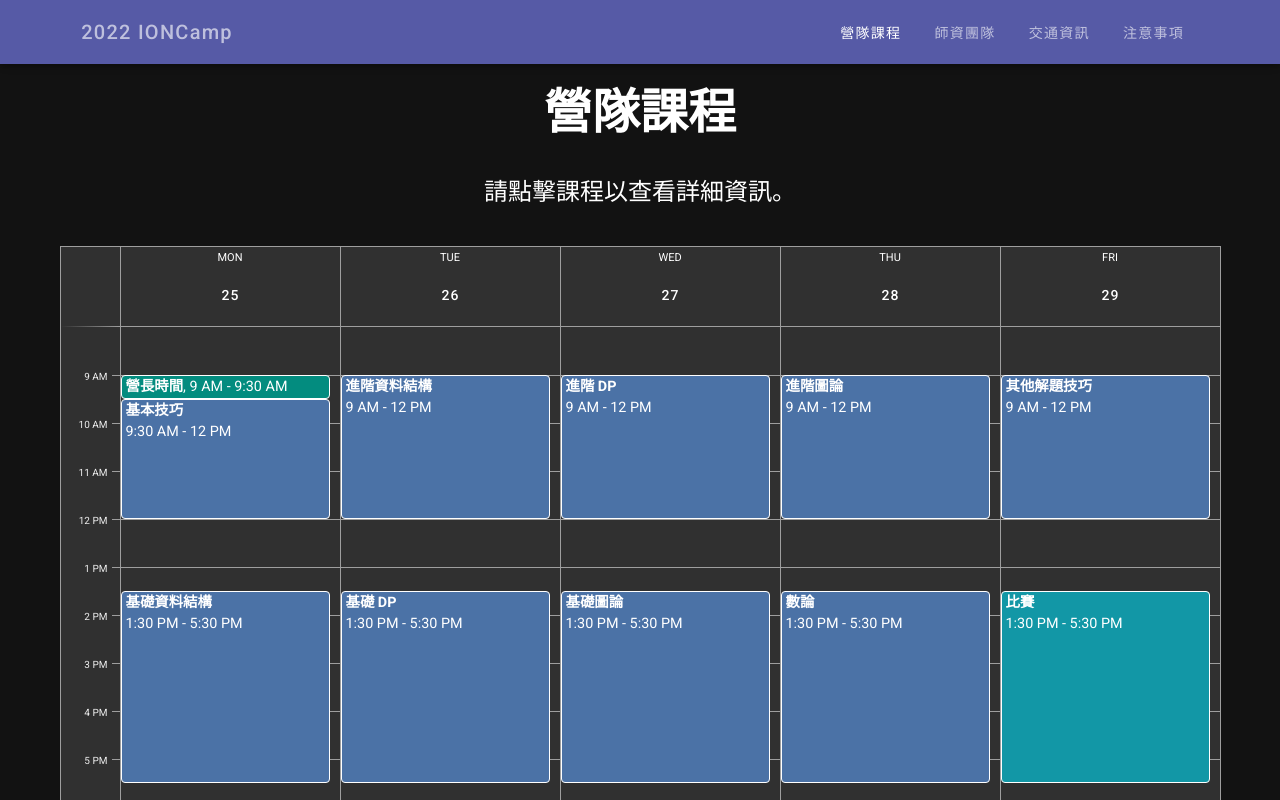
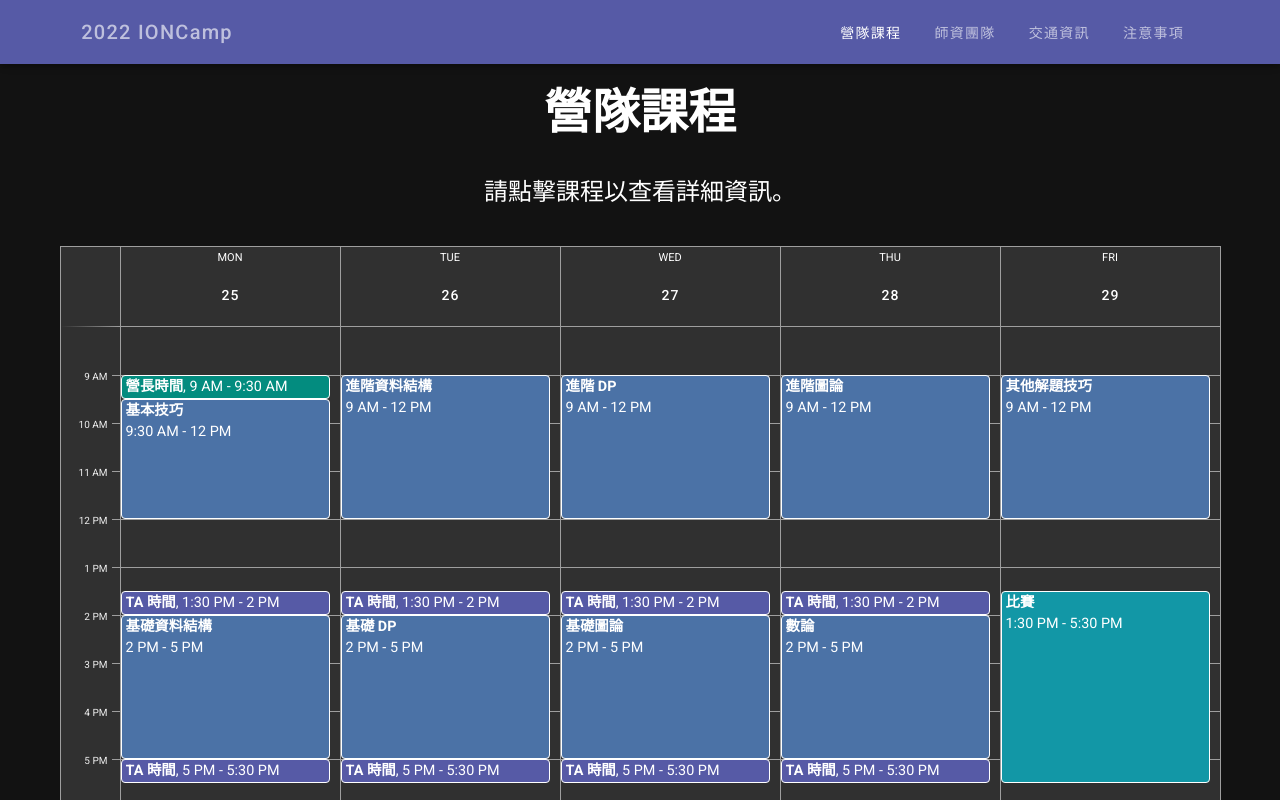
Before and after one commit to NTHUIONCamp/NTHUIONCamp.github.io, a Vue app: page /courses in a window 1280 px wide. Shown: the top 800 px of the page. Built offline with nearby package versions, Linux system fonts and the light colour scheme.

Commit message:
Update schedule

```diff
--- a/src/components/CoursesPage.vue
+++ b/src/components/CoursesPage.vue
@@ -66,8 +66,8 @@ export default {
       },
       {
         name: "基礎資料結構",
-        start: "2022-07-25 13:30",
-        end: "2022-07-25 17:30",
+        start: "2022-07-25 14:00",
+        end: "2022-07-25 17:00",
         color: "accent",
         details: [
           "STL: (unordered) set/map, deque, queue, stack, priority queue",
@@ -97,8 +97,8 @@ export default {
       },
       {
         name: "基礎 DP",
-        start: "2022-07-26 13:30",
-        end: "2022-07-26 17:30",
+        start: "2022-07-26 14:00",
+        end: "2022-07-26 17:00",
         color: "accent",
         details: [
           "基本概念介紹",
@@ -133,8 +133,8 @@ export default {
       },
       {
         name: "基礎圖論",
-        start: "2022-07-27 13:30",
-        end: "2022-07-27 17:30",
+        start: "2022-07-27 14:00",
+        end: "2022-07-27 17:00",
         color: "accent",
         details: [
           "名詞介紹、圖的表示",
@@ -169,8 +169,8 @@ export default {
       },
       {
         name: "數論",
-        start: "2022-07-28 13:30",
-        end: "2022-07-28 17:30",
+        start: "2022-07-28 14:00",
+        end: "2022-07-28 17:00",
         color: "accent",
         details: [
           "篩法",
@@ -214,10 +214,58 @@ export default {
         color: "success",
       },
       {
-        name: "頒獎暨結業",
-        start: "2022-07-29 18:00",
-        end: "2022-07-29 19:00",
+        name: "開板暨題解",
+        start: "2022-07-29 19:00",
+        end: "2022-07-29 20:00",
         color: "error",
+      },
+      {
+        name: "TA 時間",
+        start: "2022-07-28 13:30",
+        end: "2022-07-28 14:00",
+        color: "primary",
+      },
+      {
+        name: "TA 時間",
+        start: "2022-07-28 17:00",
+        end: "2022-07-28 17:30",
+        color: "primary",
+      },
+      {
+        name: "TA 時間",
+        start: "2022-07-27 13:30",
+        end: "2022-07-27 14:00",
+        color: "primary",
+      },
+      {
+        name: "TA 時間",
+        start: "2022-07-27 17:00",
+        end: "2022-07-27 17:30",
+        color: "primary",
+      },
+      {
+        name: "TA 時間",
+        start: "2022-07-26 13:30",
+        end: "2022-07-26 14:00",
+        color: "primary",
+      },
+      {
+        name: "TA 時間",
+        start: "2022-07-26 17:00",
+        end: "2022-07-26 17:30",
+        color: "primary",
+      },
+      {
+        name: "TA 時間",
+        start: "2022-07-25 13:30",
+        end: "2022-07-25 14:00",
+        color: "primary",
+      },
+      {
+        name: "TA 時間",
+        start: "2022-07-25 17:00",
+        end: "2022-07-25 17:30",
+        color: "primary",
       },
     ],
     selectedEvent: {},
```
